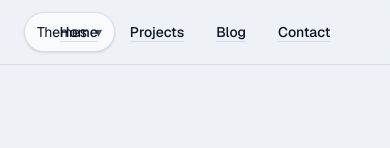
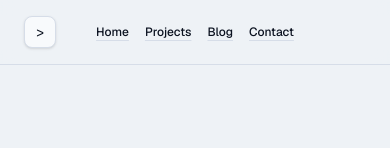
Before and after one commit to revert099/personal-portfolio, a Next.js app: page / in a window 390 px wide. Shown: the top 148 px of the page. Built offline with nearby package versions, Linux system fonts and the light colour scheme.

Commit message:
Changed how mdx functions were imported to .mdx files.

```diff
--- a/components/Navbar.tsx
+++ b/components/Navbar.tsx
@@ -28,19 +28,20 @@ export default function Navbar() {
     <header className="fixed inset-x-0 top-0 z-[9999] border-b border-border bg-background/95 backdrop-blur">
       <nav className="container-page">
         <div className="relative flex h-16 items-center">
-          {/* Left slot */}
-          <div className="flex items-center gap-3">
+          {/* Left slot: reserve space so centred links never overlap */}
+          <div className="w-[88px] sm:w-[180px] flex items-center">
             <ThemeSwitcher />
           </div>
 
-          {/* Centre links (true centre) */}
+          {/* centred block (works at all breakpoints now) */}
           <div className="absolute left-1/2 -translate-x-1/2">
-            <div className="flex items-center gap-8">
+            {/* no wrap prevents two-line nav on small screens */}
+            <div className="flex items-center gap-4 sm:gap-8 whitespace-nowrap">
               {links.map((l) => (
                 <Link
                   key={l.href}
                   href={l.href}
-                  className="text-sm font-medium text-foreground underline underline-offset-4 decoration-border transition-colors hover:text-blue-600 hover:decoration-blue-600"
+                  className="text-xs sm:text-sm font-medium text-foreground underline underline-offset-4 decoration-border transition-colors hover:text-blue-600 hover:decoration-blue-600"
                 >
                   {l.label}
                 </Link>
@@ -48,10 +49,8 @@ export default function Navbar() {
             </div>
           </div>
 
-          {/* Right slot */}
-          <div className="ml-auto">
-            {/* optional logo/wordmark later */}
-          </div>
+          {/* Right slot reserved for later */}
+          <div className="ml-auto w-[0px] sm:w-[180px]" />
         </div>
       </nav>
     </header>
--- a/components/theme/ThemeSwitcher.tsx
+++ b/components/theme/ThemeSwitcher.tsx
@@ -89,22 +89,47 @@ export default function ThemeSwitcher() {
 
   return (
     <div className="relative" ref={panelRef}>
-      {/* Trigger button: always says "Themes" */}
+      {/* Trigger */}
       <button
         type="button"
         onClick={() => setOpen((v) => !v)}
-        className="inline-flex h-10 items-center gap-2 rounded-xl border border-border bg-card px-3 text-sm text-foreground shadow-sm transition hover:-translate-y-0.5 hover:shadow-md"
         aria-haspopup="menu"
         aria-expanded={open}
+        className={[
+          // Base
+          "inline-flex items-center justify-center border border-border bg-card shadow-sm",
+          "transition hover:-translate-y-0.5 hover:shadow-md",
+          "focus:outline-none focus-visible:ring-2 focus-visible:ring-border focus-visible:ring-offset-2 focus-visible:ring-offset-background",
+
+          // ✅ Mobile: tiny square icon button
+          "h-8 w-8 rounded-lg sm:hidden",
+        ].join(" ")}
+        title="Themes"
       >
-        Themes
-        <span className="text-muted">▾</span>
+        {/* simple palette-ish icon (no extra libs needed) */}
+        <span aria-hidden="true" className="text-sm leading-none">{">"}</span>
+        <span className="sr-only">Themes</span>
+      </button>
+
+      <button
+        type="button"
+        onClick={() => setOpen((v) => !v)}
+        aria-haspopup="menu"
+        aria-expanded={open}
+        className={[
+          // Desktop/tablet: original full button
+          "hidden sm:inline-flex h-10 items-center gap-2 rounded-xl border border-border bg-card px-3",
+          "text-sm text-foreground shadow-sm transition hover:-translate-y-0.5 hover:shadow-md",
+          "focus:outline-none focus-visible:ring-2 focus-visible:ring-border focus-visible:ring-offset-2 focus-visible:ring-offset-background",
+        ].join(" ")}
+      >
+        Themes <span className="text-muted">▾</span>
       </button>
 
       {open ? (
         <div
           role="menu"
-          className="absolute left-0 mt-3 w-[260px] max-w-[85vw] rounded-2xl border border-border bg-card p-3 shadow-lg"
+          className="absolute left-0 mt-3 w-[220px] sm:w-[260px] max-w-[85vw] rounded-2xl border border-border bg-card p-3 shadow-lg"
         >
           <div className="px-2 pb-2 text-xs font-medium text-muted">
             Choose a colour set
--- a/content/projects/afltables-scraper.mdx
+++ b/content/projects/afltables-scraper.mdx
@@ -10,11 +10,6 @@ links:
   github: ""
   demo: ""
 ---
-
-import { Kpi } from "@/components/Kpi";
-import { Callout } from "@/components/Callout";
-import { Figure } from "@/components/Figure";
-import { PhaseGrid } from "@/components/PhaseGrid";
 
 # AFL Tables Scraper & Player Stats Pipeline
 
--- a/content/projects/mu-its-playbooks.mdx
+++ b/content/projects/mu-its-playbooks.mdx
@@ -17,10 +17,6 @@ links:
   demo: ""
   writeup: ""
 ---
-
-import Callout from "@/components/mdx/Callout";
-import Kpi from "@/components/mdx/Kpi";
-import PhaseGrid from "@/components/mdx/PhaseGrid";
 
 ## Context
 Incident response often succeeds or fails on **speed, consistency, and clarity**. In real environments, teams can lose time to uncertainty: *Who owns what? What evidence do we capture? What’s the containment threshold? What’s the escalation path?*
--- a/content/projects/plant-disease-detection.mdx
+++ b/content/projects/plant-disease-detection.mdx
@@ -16,10 +16,6 @@ links:
   demo: ""     # add later
   writeup: ""  # optional PDF later
 ---
-
-import Figure from "@/components/mdx/Figure";
-import Callout from "@/components/mdx/Callout";
-import Kpi from "@/components/mdx/Kpi";
 
 ## Context
 It is estimated that by 2050 the global population will reach ~9.75 billion, and global food production will need to increase significantly to keep up. Plant diseases threaten both crop yield and nutrient density — and for small farmers, an outbreak can be critical and may threaten to halt operations entirely.
```
